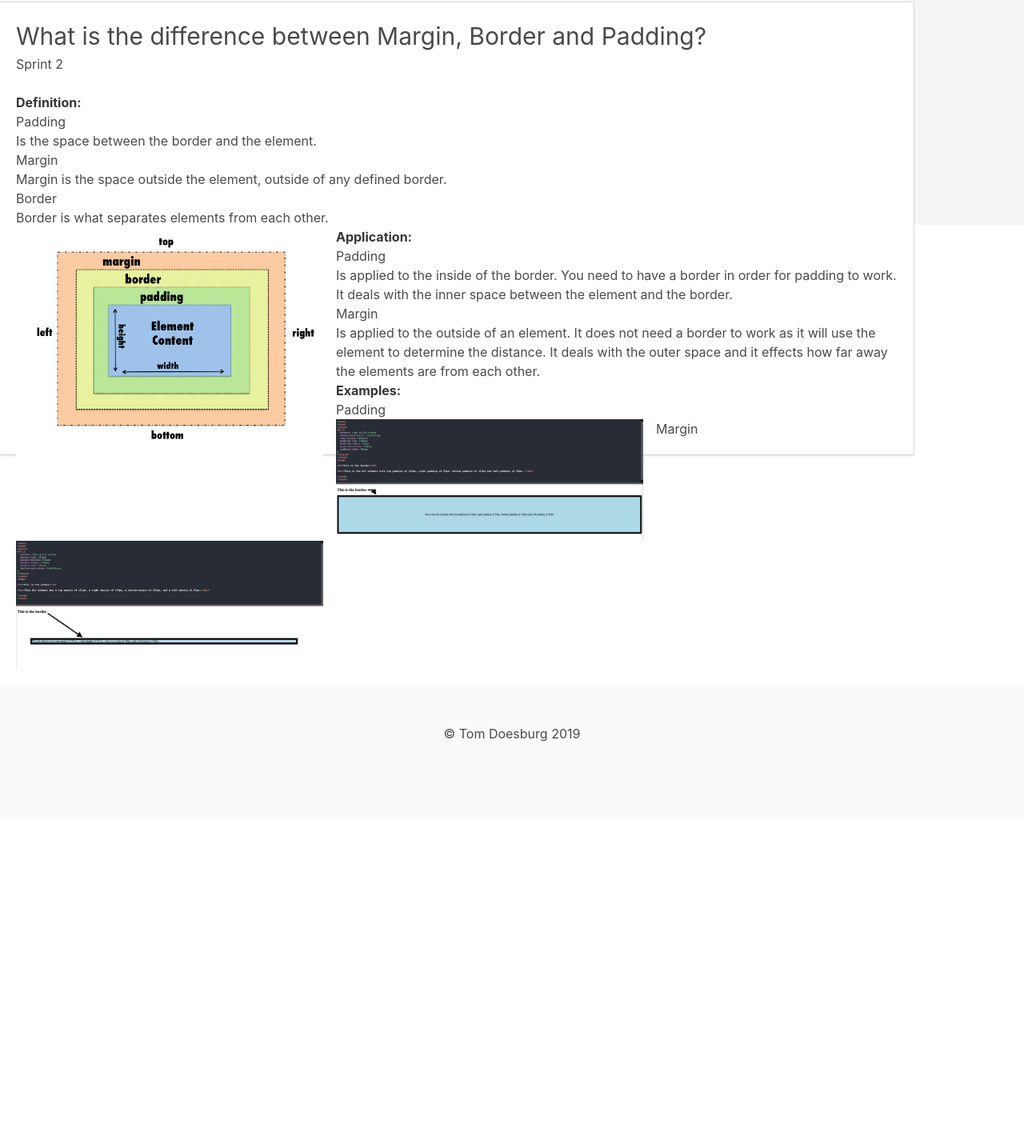
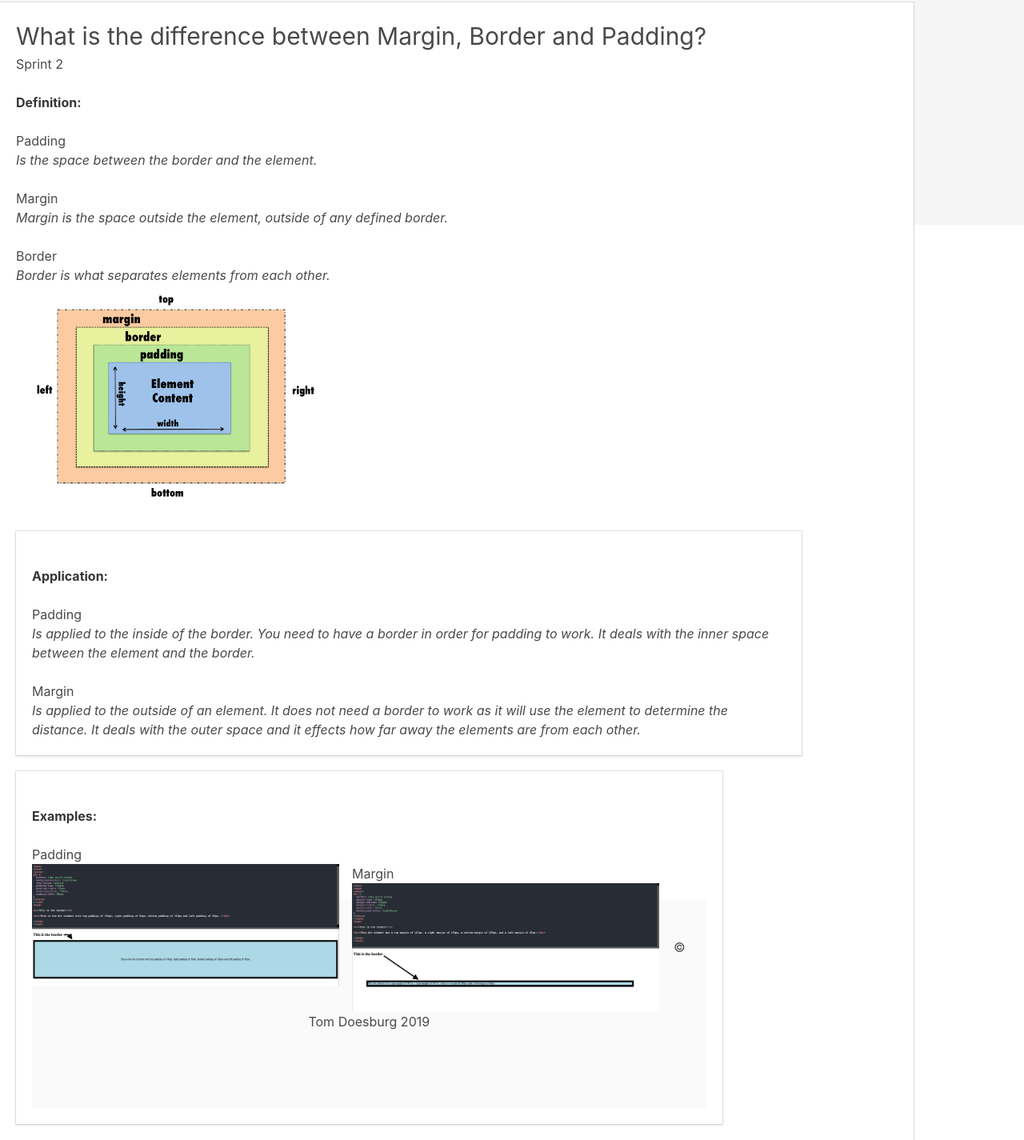
Before and after one commit to tom-doesburg/tom-doesburg.github.io, a plain HTML site: page page3.html in a window 1280 px wide. Shown: the part 519-1944 px from the top of the page at 80% size. Before the commit the page ends 1544 px from the top, so only its background shows below. Drawn offline with Linux system fonts and the light colour scheme.

Commit message:
Updated Page 3 index.html

```diff
--- a/page3.html
+++ b/page3.html
@@ -37,49 +37,54 @@
         <h5>Sprint 2</h5>
         </br>
           <h1><strong>Definition:</strong></h1>
-
+      </br>
           <h2>Padding</h2>
-
-                  Is the space between the border and the element.
+           <p>
+                  <em>Is the space between the border and the element.</em>
                 </p>
+              </br>
                 <h2>Margin</h2>
                 <p>
-                  Margin is the space outside the element, outside of any defined border.
+                  <em>Margin is the space outside the element, outside of any defined border.</em>
                 </p>
+                </br>
                 <h2>Border</h2>
                 <p>
-                  Border is what separates elements from each other.
+                  <em>Border is what separates elements from each other.</em>
                 </p>
-
+              <div></div>
                   <img class="img" src="Images/boxmodel.png" alt="boxmodel" position="center" height="400" width="400" />
-
-
-
+                  <div>
+            </div>
+            <div class="row">
+              <div class="leftcolumn">
+                <div class="card">
+                  </br>
                     <h1><strong>Application:</strong></h1>
-
+                </br>
                 <h2>Padding</h2>
-                <p>
-                  Is applied to the inside of the border. You need to have a border in order for padding to work. It deals with the inner space between the element and the border.
+                <p><em>Is applied to the inside of the border. You need to have a border in order for padding to work. It deals with the inner space between the element and the border.</em>                </p>
+              </br>
+                <h2>Margin</h2>
+                <p><em>                  Is applied to the outside of an element. It does not need a border to work as it will use the element to determine the distance. It deals with the outer space and it effects how far away the elements are from each other.
+                </em>
                 </p>
-                <h2>Margin</h2>
-                <p>
-                  Is applied to the outside of an element. It does not need a border to work as it will use the element to determine the distance. It deals with the outer space and it effects how far away the elements are from each other.
-                </p>
-
+                        </div>
+                      <div class="row">
+                        <div class="leftcolumn">
+                          <div class="card">
+                            </br>
                               <h1><strong>Examples:</strong></h1>
-
+                          </br>
+                          <div>
                           <h2>Padding</h2>
                               <img class="img" src="Images/Padding Example.png" alt="paddingexample" position="center" height="400" width="400" />
-
+                            </div>
+                            <div>
                               <h2>Margin</h2>
                               <img class="img" src="Images/Margin Example.png" alt="paddingexample" position="center" height="400" width="400" />
-                <!-- this is a comment. -->
+                            </div>
 
-
-      </div>
-      </div>
-    </div>
-  </div>
 
   <div class="footer">
     <h2>© Tom Doesburg 2019</h2>
```
Lines whose indentation alone changed are shown as unchanged.
